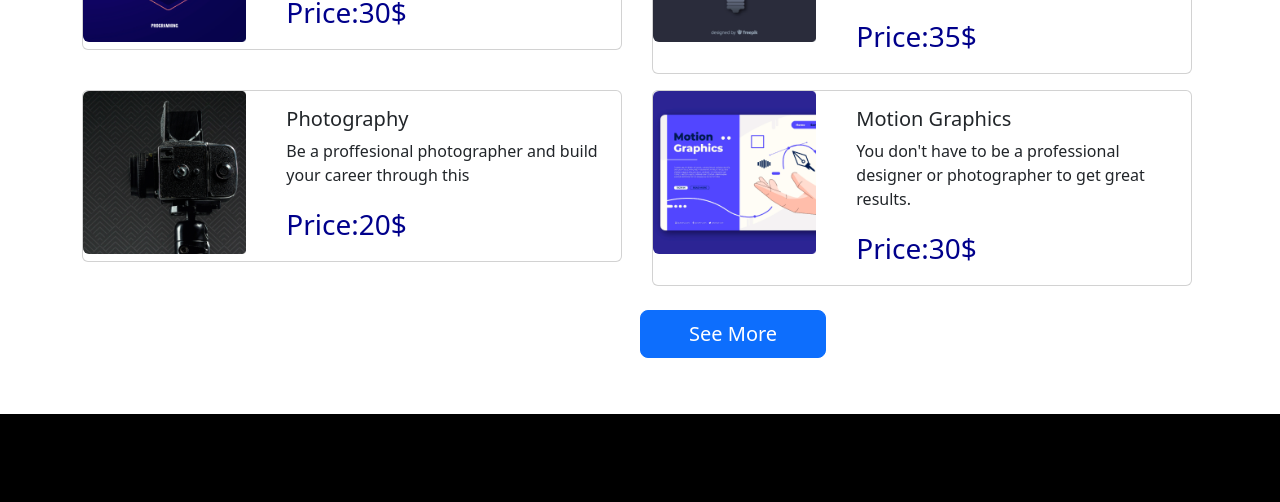
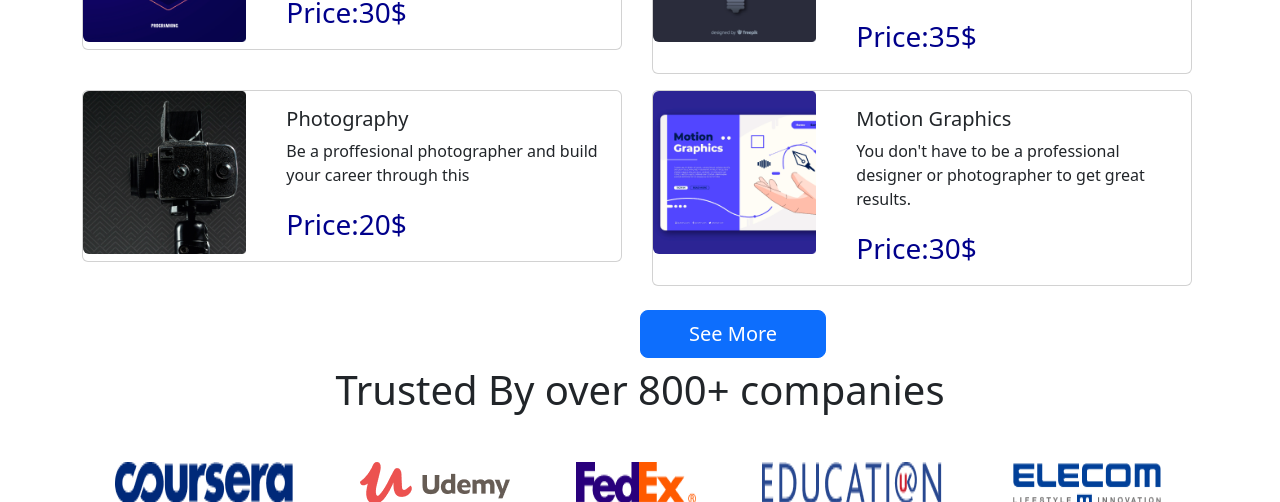
Before and after one commit to LabibaMashiat/Learning-hub, a plain HTML site: page index.html in a window 1280 px wide. Shown: the part 1070-1572 px from the top of the page. Drawn offline with nearby package versions, Linux system fonts and the light colour scheme.

Commit message:
trusted companies added

```diff
--- a/index.html
+++ b/index.html
@@ -225,6 +225,24 @@
         <div class="btn btn-primary btn-lg px-5 my-2 position-relative start-50">See More</div>
     </section>
     <!-- available courses end -->
+    <!-- trusted companies section -->
+    <section class="container d-none d-lg-block">
+        <div>
+            <h1 class="text-center">Trusted By over 800+ companies</h1>
+        </div>
+        <div class="d-flex justify-content-around my-5">
+            <img src="images/company/company-1.png" alt="">
+            <img src="images/company/company-2.png" alt="">
+            <img src="images/company/company-3.png" alt="">
+            <img src="images/company/company-4.png" alt="">
+            <img src="images/company/company-5.png" alt="">
+        </div>
+    </section>
+    <!-- trusted companies section end -->
+    <!-- accordian item start  -->
+    <section>
+
+    </section>
    </main>
    <footer class="bg-black mt-5 d-flex flex-column align-items-center justify-content-center" style="min-height:300px;">
      <div>
```
